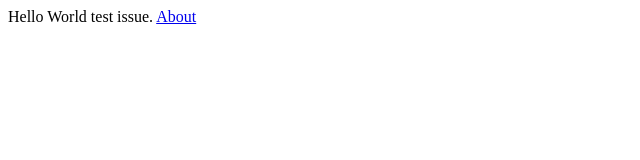
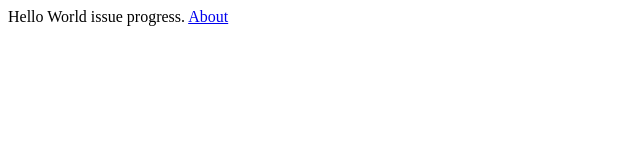
Before and after one commit to diogogomes77/testpage, a Next.js app: page / in a window 1280 px wide. Shown: the top 160 px of the page, without its empty margins (0-640 px from the left). Built offline with nearby package versions, Linux system fonts and the light colour scheme; no server answers.

Commit message:
feat(#26): issue progress

```diff
--- a/src/pages/index.js
+++ b/src/pages/index.js
@@ -3,7 +3,7 @@ import Link from 'next/link';
 export default function Home() {
     return (
         <div>
-            Hello World test issue.{' '}
+            Hello World issue progress.{' '}
             <Link href="/about" as={process.env.BACKEND_URL + '/about'}>
                 <a>About</a>
             </Link>
```
Also changed, not shown: 1 other file (tests, documents, lock files or other folders).
